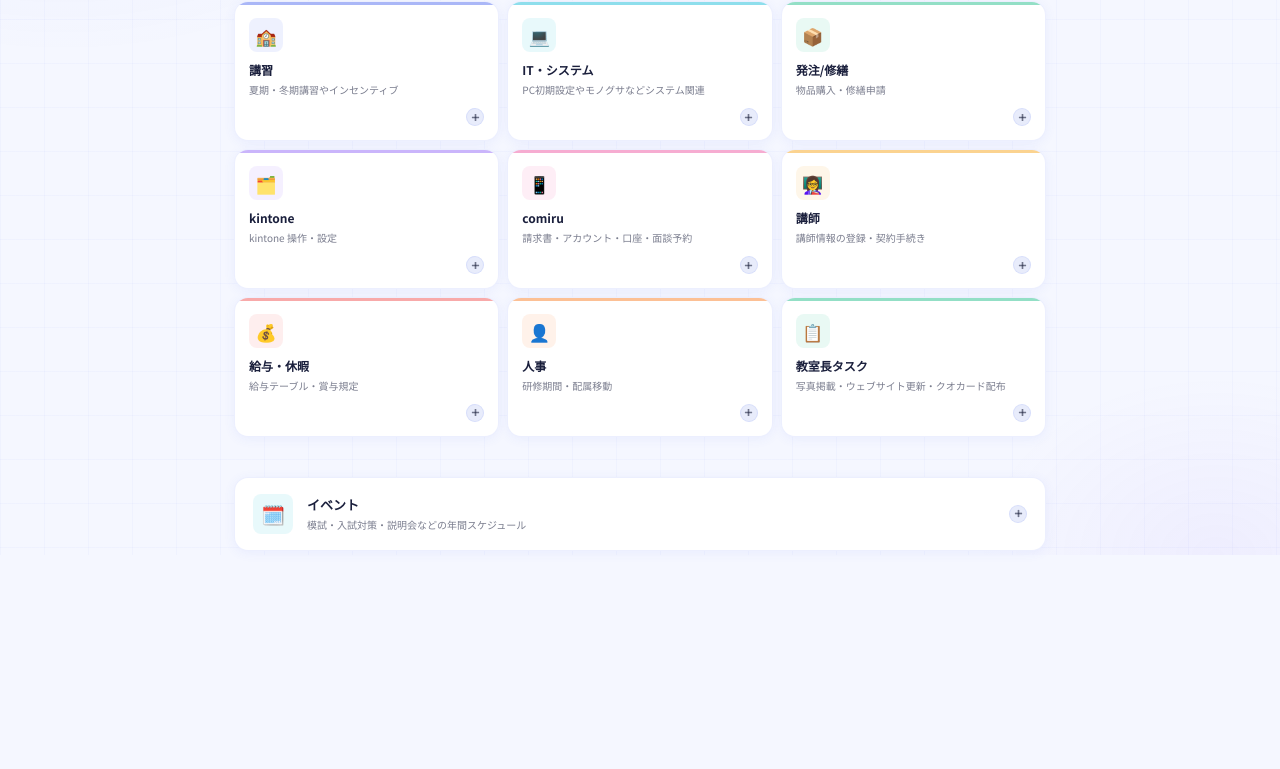
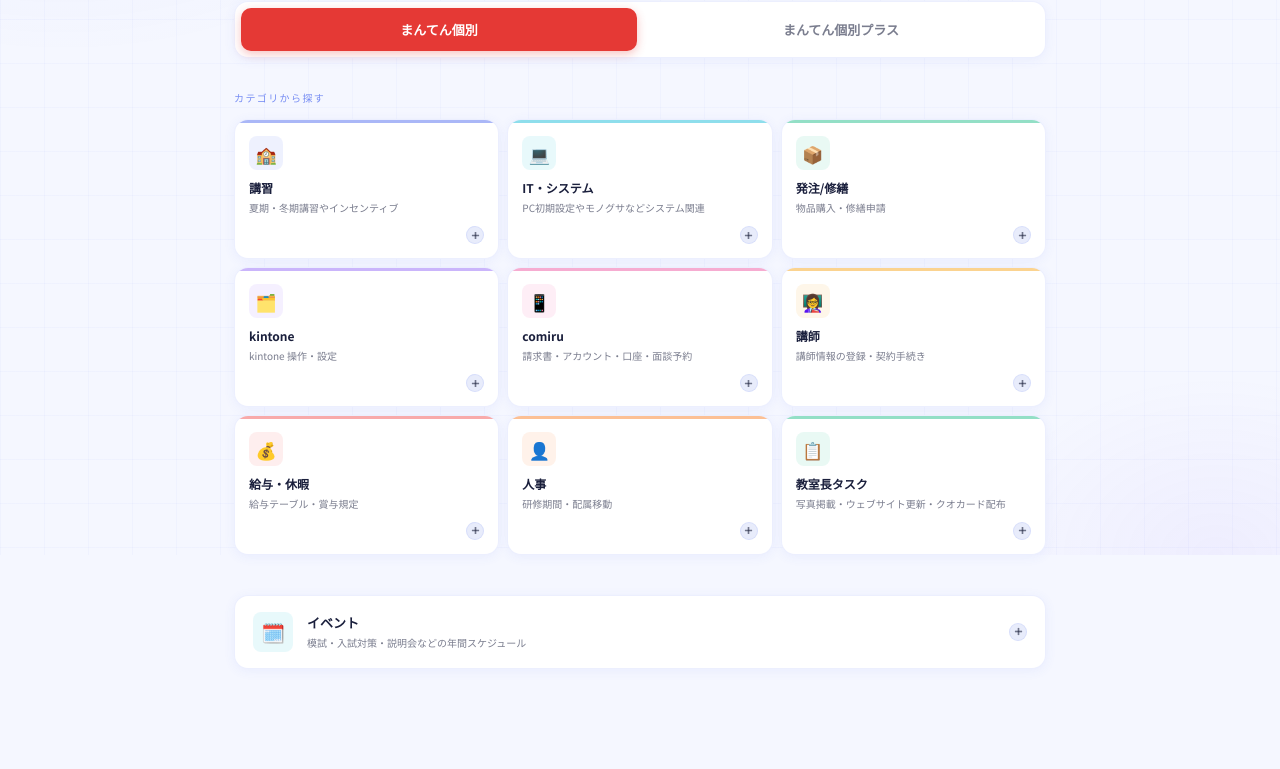
Before and after one commit to mantenkobetsu/manual-portal, a plain HTML site: page index.html in a window 1280 px wide. Shown: the part 245-1014 px from the top of the page. Before the commit the page ends 896 px from the top, so only its background shows below. Drawn offline with nearby package versions, Linux system fonts and the light colour scheme.

Commit message:
Update index.html

```diff
--- a/index.html
+++ b/index.html
@@ -143,6 +143,28 @@
     letter-spacing: 0.04em;
   }
 
+  /* ── BRAND SWITCH ── */
+  .brand-switch { margin-bottom: 32px; }
+  .brand-tabs {
+    display: grid; grid-template-columns: 1fr 1fr; gap: 6px;
+    background: var(--surface); border: 1.5px solid var(--border);
+    border-radius: var(--radius); padding: 6px; box-shadow: var(--shadow);
+  }
+  .brand-tab {
+    font-family: var(--body); font-size: 13px; font-weight: 700;
+    color: var(--text-secondary); background: transparent;
+    border: none; border-radius: 10px; padding: 12px 10px;
+    cursor: pointer; transition: background 0.2s, color 0.2s, box-shadow 0.2s;
+  }
+  .brand-tab:hover { background: var(--surface2); color: var(--text-primary); }
+  .brand-tab.active[data-brand="muji"] {
+    background: #e53935; color: #fff; box-shadow: 0 3px 10px rgba(229,57,53,0.3);
+  }
+  .brand-tab.active[data-brand="plus"] {
+    background: var(--accent); color: #fff; box-shadow: 0 3px 10px rgba(67,97,238,0.3);
+  }
+  .cat-card.brand-hidden { display: none; }
+
   .section-label {
     font-family: var(--mono);
     font-size: 10px;
@@ -1174,6 +1196,14 @@
     <p class="header-desc">カテゴリをクリックするとマニュアル一覧が表示されます</p>
   </header>
 
+  <section class="brand-switch">
+    <p class="section-label">事業を選択</p>
+    <div class="brand-tabs" id="brandTabs">
+      <button class="brand-tab" data-brand="muji">まんてん個別</button>
+      <button class="brand-tab" data-brand="plus">まんてん個別プラス</button>
+    </div>
+  </section>
+
   <section class="categories">
     <p class="section-label">カテゴリから探す</p>
     <div class="cat-grid" id="catGrid">
@@ -1190,7 +1220,7 @@
       <div class="cat-card c2" data-cat="1">
         <div class="cat-icon">💻</div>
         <div class="cat-name">IT・システム</div>
-        <div class="cat-desc">PC初期設定やモノグサなどシステム関連</div>
+        <div class="cat-desc" data-desc-muji="PC初期設定やモノグサなどシステム関連" data-desc-plus="PC初期設定・カメラ設定などシステム関連">PC初期設定やモノグサなどシステム関連</div>
         <div class="cat-footer">
           <div class="cat-toggle"><svg viewBox="0 0 10 10" fill="none" stroke-width="1.8"><line x1="5" y1="1" x2="5" y2="9"/><line x1="1" y1="5" x2="9" y2="5"/></svg></div>
         </div>
@@ -1235,7 +1265,7 @@
       <div class="cat-card c7" data-cat="6">
         <div class="cat-icon">💰</div>
         <div class="cat-name">給与・休暇</div>
-        <div class="cat-desc">給与テーブル・賞与規定</div>
+        <div class="cat-desc" data-desc-muji="給与テーブル・賞与規定" data-desc-plus="給与テーブル・手当・休暇">給与テーブル・賞与規定</div>
         <div class="cat-footer">
           <div class="cat-toggle"><svg viewBox="0 0 10 10" fill="none" stroke-width="1.8"><line x1="5" y1="1" x2="5" y2="9"/><line x1="1" y1="5" x2="9" y2="5"/></svg></div>
         </div>
@@ -1253,7 +1283,7 @@
       <div class="cat-card c3" data-cat="8">
         <div class="cat-icon">📋</div>
         <div class="cat-name">教室長タスク</div>
-        <div class="cat-desc">写真掲載・ウェブサイト更新・クオカード配布</div>
+        <div class="cat-desc" data-desc-muji="写真掲載・ウェブサイト更新・クオカード配布" data-desc-plus="クオカード配布">写真掲載・ウェブサイト更新・クオカード配布</div>
         <div class="cat-footer">
           <div class="cat-toggle"><svg viewBox="0 0 10 10" fill="none" stroke-width="1.8"><line x1="5" y1="1" x2="5" y2="9"/><line x1="1" y1="5" x2="9" y2="5"/></svg></div>
         </div>
@@ -1505,14 +1535,14 @@
   const MANUALS = [
     // 0: 講習
     [
-      { name: "講習ルール", detail: "夏期/冬期講習の実施ルール", url: "https://held-mimosa-64c.notion.site/1f74bf837e278045885bfd3969dcdc4d" },
-      { name: "インセンティブ実績例", detail: "教室別インセンティブ実績金額", url: "#", modal: "incentive" },
+      { name: "講習ルール", brand: "muji", detail: "夏期/冬期講習の実施ルール", url: "https://held-mimosa-64c.notion.site/1f74bf837e278045885bfd3969dcdc4d" },
+      { name: "インセンティブ実績例", brand: "muji", detail: "教室別インセンティブ実績金額", url: "#", modal: "incentive" },
     ],
     // 1: IT・システム
     [
-      { name: "モノグサの基本的な操作方法", detail: "Monoxer の基本操作・機能ガイド", url: "https://held-mimosa-64c.notion.site/Monoxer-0e5798d198df40e0b6893a15dc729e98?source=copy_link" },
+      { name: "モノグサの基本的な操作方法", brand: "muji", detail: "Monoxer の基本操作・機能ガイド", url: "https://held-mimosa-64c.notion.site/Monoxer-0e5798d198df40e0b6893a15dc729e98?source=copy_link" },
       { name: "パソコンの設定", detail: "PC初期設定・各種ソフトのインストール手順", url: "https://held-mimosa-64c.notion.site/1cb4bf837e2780249293f76a80965255?source=copy_link" },
-      { name: "フォレスタの学年下げ", detail: "フォレスタ上での学年変更手順", url: "https://held-mimosa-64c.notion.site/3124bf837e27800b8cb2cfebcafff210?source=copy_link" },
+      { name: "フォレスタの学年下げ", brand: "muji", detail: "フォレスタ上での学年変更手順", url: "https://held-mimosa-64c.notion.site/3124bf837e27800b8cb2cfebcafff210?source=copy_link" },
       { name: "【カメラ設定】", detail: "eufy Security のアカウント追加・連続録画の設定", url: "#", modal: "camera" },
     ],
     // 2: 発注/修繕
@@ -1543,7 +1573,7 @@
     // 6: 給与・休暇
     [
       { name: "給与テーブル", detail: "等級別の給与体系一覧", url: "#", modal: "salary" },
-      { name: "賞与規定", detail: "賞与・インセンティブルール", url: "#", modal: "bonus" },
+      { name: "賞与規定", brand: "muji", detail: "賞与・インセンティブルール", url: "#", modal: "bonus" },
       { name: "研修期間中の賞与ルール", detail: "入社後初回賞与の支給条件・按分方法", url: "#", modal: "training_bonus" },
       { name: "通勤/住宅手当", detail: "手当の選択方法・支給条件", url: "#", modal: "tsukkin" },
       { name: "休暇", detail: "休暇制度について", url: "#", modal: "kyuka" },
@@ -1556,8 +1586,8 @@
     ],
     // 8: 教室長タスク
     [
-      { name: "点数アップ写真の掲載【まんてん個別】", detail: "生徒の点数アップ実績写真の掲載手順", url: "https://held-mimosa-64c.notion.site/3ca4bf837e2780d0819acd3fbbb2e383?pvs=74" },
-      { name: "【講師写真の更新(ウェブサイト.まんてん個別)】", detail: "ウェブサイト上の講師紹介写真の更新方法", url: "https://held-mimosa-64c.notion.site/3d04bf837e27808e92f0edf671f39de4" },
+      { name: "点数アップ写真の掲載【まんてん個別】", brand: "muji", detail: "生徒の点数アップ実績写真の掲載手順", url: "https://held-mimosa-64c.notion.site/3ca4bf837e2780d0819acd3fbbb2e383?pvs=74" },
+      { name: "【講師写真の更新(ウェブサイト.まんてん個別)】", brand: "muji", detail: "ウェブサイト上の講師紹介写真の更新方法", url: "https://held-mimosa-64c.notion.site/3d04bf837e27808e92f0edf671f39de4" },
       { name: "【クオカード配布】", detail: "月末の購入申請〜コミルでの配布手順", url: "#", modal: "quocard" },
     ],
   ];
@@ -1589,12 +1619,39 @@
   const grid = document.getElementById("catGrid");
   let activePanel = null;
 
+  // ── BRAND (事業) SWITCH ──
+  // brand: "muji" の項目は まんてん個別 のみ表示。brand 未指定は両事業で表示。
+  let currentBrand = 'muji';
+  try { const b = localStorage.getItem('portalBrand'); if (b === 'muji' || b === 'plus') currentBrand = b; } catch (e) {}
+
+  function visibleItems(catIdx) {
+    return MANUALS[catIdx].filter(m => !m.brand || m.brand === currentBrand);
+  }
+
+  function applyBrand(brand) {
+    currentBrand = brand;
+    try { localStorage.setItem('portalBrand', brand); } catch (e) {}
+    closeActive();
+    document.querySelectorAll('.brand-tab').forEach(t => t.classList.toggle('active', t.dataset.brand === brand));
+    document.querySelectorAll('.cat-card').forEach(card => {
+      const idx = parseInt(card.dataset.cat);
+      card.classList.toggle('brand-hidden', visibleItems(idx).length === 0);
+      const desc = card.querySelector('.cat-desc');
+      const d = desc && desc.getAttribute('data-desc-' + brand);
+      if (d) desc.textContent = d;
+    });
+  }
+
+  document.querySelectorAll('.brand-tab').forEach(t => {
+    t.addEventListener('click', () => applyBrand(t.dataset.brand));
+  });
+
   function buildPanel(catIdx) {
     const panel = document.createElement("div");
     panel.className = "manual-panel visible";
     panel.style.gridColumn = "1 / -1";
     const color = COLORS[catIdx];
-    const items = MANUALS[catIdx];
+    const items = visibleItems(catIdx);
     panel.innerHTML = `
       <div class="manual-panel-inner">
         <div class="manual-panel-title">マニュアル一覧</div>
@@ -1661,6 +1718,8 @@
       setTimeout(() => { panel.scrollIntoView({ behavior: "smooth", block: "nearest" }); }, 50);
     });
   });
+
+  applyBrand(currentBrand);
 
   // ── SALARY TABLE DATA ──
   const SALARY_SHEETS = [
@@ -2278,7 +2337,7 @@
           <div class="training-card-title">③ 成績UP率／合格率TOP</div>
           <div class="training-rule">成績UP率や合格率がTOPの教室・担当者に支給</div>
         </div>
-        <div class="training-card">
+        ${currentBrand === 'muji' ? `<div class="training-card">
           <div class="training-card-title">④ 体験成功率【まんてん個別】</div>
           <div class="training-rule">【教室成績】</div>
           <div class="training-note">
@@ -2290,7 +2349,7 @@
             ・エリア平均85％以上でエリアメンバーそれぞれに <strong>1万円</strong><br>
             ・エリア平均90％以上でエリアメンバーそれぞれに <strong>3万円</strong>
           </div>
-        </div>
+        </div>` : ''}
       </div>
     `;
     document.getElementById('rinjiBonusModal').classList.add('open');
```
